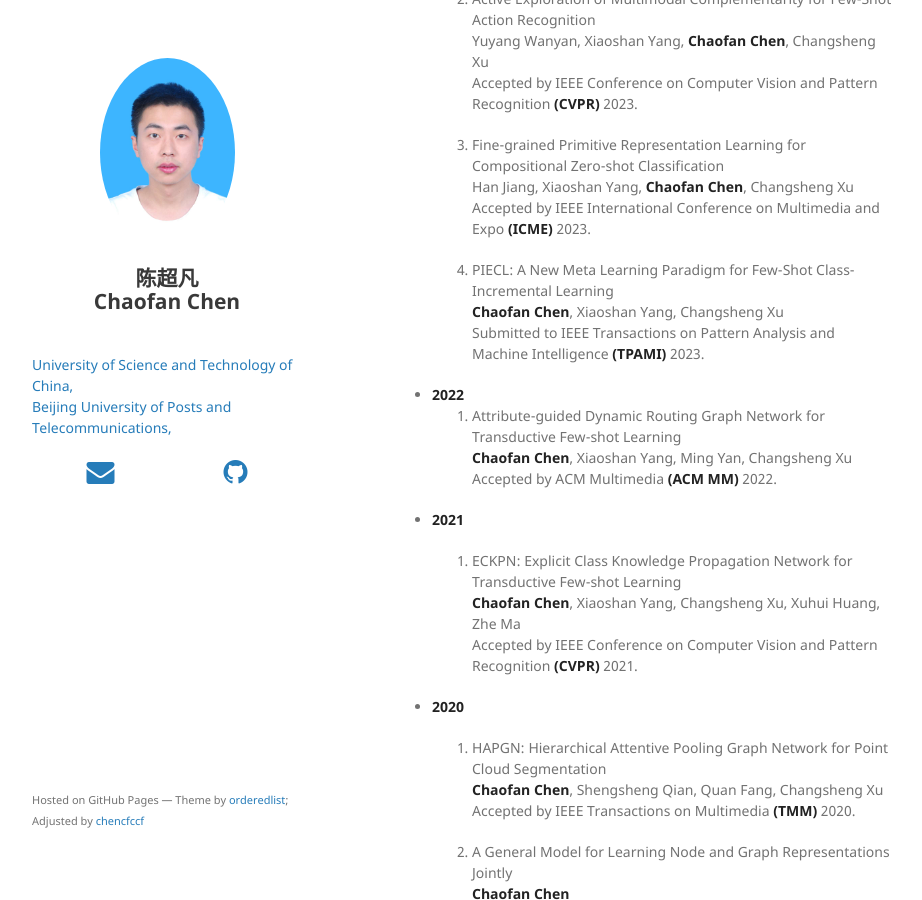
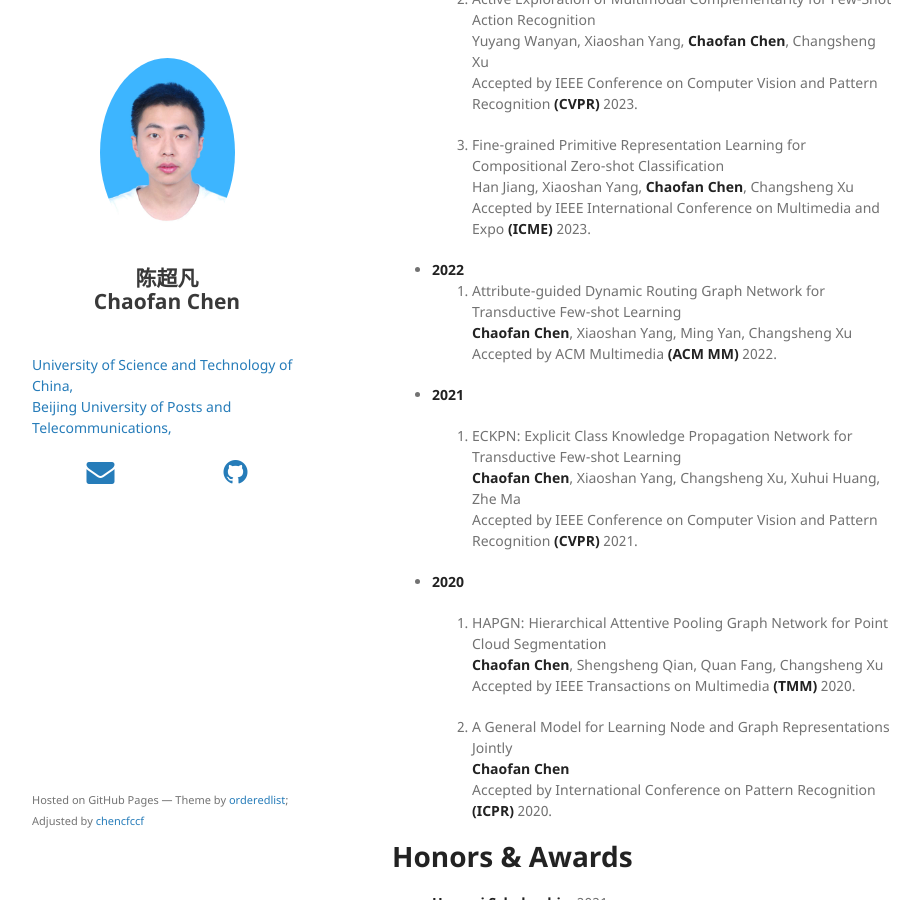
Before and after one commit to chencfccf/chencfccf.github.io, a Jekyll site: the page built from index.md, in a window 1280 px wide and 900 px high, scrolled down 752 px. Shown: the whole window, without its empty margins (178-1100 px from the left). Built offline with Jekyll 4.4.1, drawn with Linux system fonts in a browser that asks for light colours; nearby versions of some CDN libraries; our own code applies the rules of GitHub Pages for plain Markdown files.

Commit message:
Update index.md

```diff
--- a/index.md
+++ b/index.md
@@ -48,9 +48,9 @@ I am a Ph.D candidate at **University of Science and Technology of China (USTC)*
   Han Jiang, Xiaoshan Yang, **Chaofan Chen**, Changsheng Xu
   Accepted by IEEE International Conference on Multimedia and Expo **(ICME)** 2023.
 
-  4. PIECL: A New Meta Learning Paradigm for Few-Shot Class-Incremental Learning
+<!--   4. PIECL: A New Meta Learning Paradigm for Few-Shot Class-Incremental Learning
   **Chaofan Chen**, Xiaoshan Yang, Changsheng Xu
-  Submitted to IEEE Transactions on Pattern Analysis and Machine Intelligence **(TPAMI)** 2023.
+  Submitted to IEEE Transactions on Pattern Analysis and Machine Intelligence **(TPAMI)** 2023.   -->
 
 * **2022**
   1. Attribute-guided Dynamic Routing Graph Network for Transductive Few-shot Learning
```
